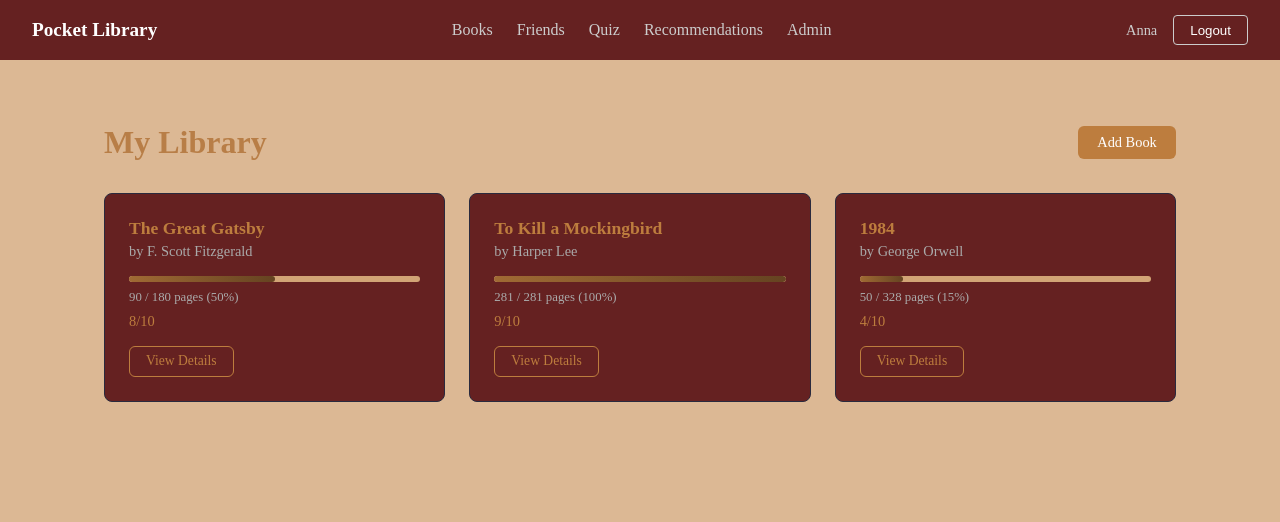
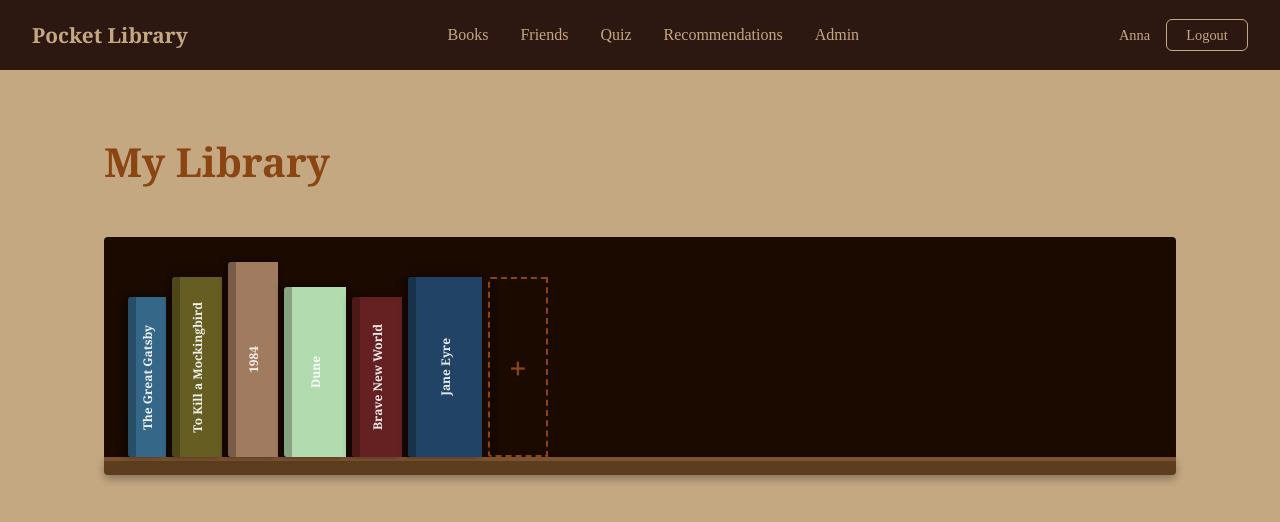
Before and after one commit to aholiuk/pocket-library-frontend, an Angular app: page /books in a window 1280 px wide. Shown: the top 522 px of the page. Built offline with nearby package versions, Linux system fonts and the light colour scheme.

Commit message:
styling bookshelf

```diff
--- a/src/app/components/book-list/book-list.html
+++ b/src/app/components/book-list/book-list.html
@@ -1,60 +1,62 @@
-<div class="book-list-container">
+<div class="library-container">
 
-  <div class="book-list-header">
+  <div class="library-header">
     <h1>My Library</h1>
-
-    <!-- only admins see the Add Book button -->
-    @if (isAdmin) {
-      <a routerLink="/books/new" class="btn-primary">Add Book</a>
-    }
   </div>
 
-  <!-- show spinner while loading -->
   @if (isLoading) {
-    <div class="loading">Loading books...</div>
+    <div class="loading">Loading your library...</div>
   }
 
-  <!-- show message if no books found -->
-  @if (!isLoading && books.length === 0) {
-    <div class="empty">No books found. Add your first book!</div>
-  }
+  <!-- bookshelf -->
+  @if (!isLoading) {
+    <div class="bookshelf">
 
-  <!-- book cards grid -->
-  @if (!isLoading && books.length > 0) {
-    <div class="books-grid">
-      @for (book of books; track book.id) {
-        <div class="book-card">
+      <div class="shelf">
+        @for (book of books; track book.id; let i = $index) {
+          <div
+            class="book-spine"
+            [style.background-color]="getSpineColor(i)"
+            [style.height.px]="getSpineHeight(i)"
+            [style.width.px]="getSpineWidth(book.totalPages)"
+            (mouseenter)="hoveredBookId = book.id!"
+            (mouseleave)="hoveredBookId = null"
+            (click)="openBook(book.id!)"
+          >
+            <!-- vertical title on the spine -->
+            <span class="spine-title">{{ book.title }}</span>
 
-          <div class="book-card-body">
-            <h2>{{ book.title }}</h2>
-            <p class="author">by {{ book.author }}</p>
-
-            <!-- progress bar -->
-            <div class="progress-bar">
-              <div
-                class="progress-fill"
-                [style.width.%]="book.progress">
+            <!-- hover card that appears above the book -->
+            @if (hoveredBookId === book.id) {
+              <div class="hover-card">
+                <h3>{{ book.title }}</h3>
+                <p class="hover-author">by {{ book.author }}</p>
+                <div class="hover-progress-bar">
+                  <div
+                    class="hover-progress-fill"
+                    [style.width.%]="book.progress">
+                  </div>
+                </div>
+                <p class="hover-pages">
+                  {{ book.pagesRead }} / {{ book.totalPages }} pages
+                </p>
+                <p class="hover-hint">Click to open</p>
               </div>
-            </div>
-            <p class="progress-text">
-              {{ book.pagesRead }} / {{ book.totalPages }} pages
-              ({{ book.progress | number:'1.0-0' }}%)
-            </p>
-
-            <!-- rating -->
-            @if (book.rating) {
-              <p class="rating"> {{ book.rating }}/10</p>
             }
           </div>
+        }
 
-          <div class="book-card-footer">
-            <a [routerLink]="['/books', book.id]" class="btn-secondary">
-              View Details
-            </a>
+        <!-- add book placeholder spine for admins -->
+        @if (isAdmin) {
+          <div class="book-spine book-spine--add" (click)="openBook(0)">
+            <span class="spine-title">+</span>
           </div>
+        }
+      </div>
 
-        </div>
-      }
+      <!-- shelf plank -->
+      <div class="shelf-plank"></div>
+
     </div>
   }
 
--- a/src/app/components/book-list/book-list.scss
+++ b/src/app/components/book-list/book-list.scss
@@ -1,118 +1,184 @@
-.book-list-container {
+.library-container {
   padding: 2rem;
+}
 
-  .book-list-header {
+.library-header {
   display: flex;
   justify-content: space-between;
   align-items: center;
-    margin-bottom: 2rem;
+  margin-bottom: 3rem;
 
   h1 {
-      font-size: 2rem;
-      color: #B87E47;
+    font-size: 2.5rem;
+    color: #8b4513;
+    font-family: 'Georgia', serif;
   }
 }
 
-  .loading, .empty {
-    text-align: center;
-    color: #aaa;
-    margin-top: 3rem;
-    font-size: 1.1rem;
-  }
-
-  .books-grid {
-    display: grid;
-    grid-template-columns: repeat(auto-fill, minmax(280px, 1fr));
-    gap: 1.5rem;
-  }
-
-  .book-card {
-    background: #652121;
-    border-radius: 8px;
-    padding: 1.5rem;
-    display: flex;
-    flex-direction: column;
-    justify-content: space-between;
-    border: 1px solid #2a2a3e;
-    transition: transform 0.2s ease, border-color 0.2s ease;
+.btn-add {
+  background: #8b4513;
+  color: #f5e6d0;
+  padding: 0.5rem 1.5rem;
+  border-radius: 6px;
+  font-size: 0.95rem;
+  text-decoration: none;
+  border: none;
 
   &:hover {
-      transform: translateY(-4px);
-      border-color: #BD7D3E;
-    }
-
-    .book-card-body {
-      h2 {
-        font-size: 1.1rem;
-        color: #BD7D3E;
-        margin-bottom: 0.25rem;
-      }
-
-      .author {
-        color: #aaa;
-        font-size: 0.9rem;
-        margin-bottom: 1rem;
-      }
-
-      .progress-bar {
-        height: 6px;
-        background: #D2A476;
-        border-radius: 3px;
-        overflow: hidden;
-        margin-bottom: 0.5rem;
-
-        .progress-fill {
-          height: 100%;
-          background: linear-gradient(90deg, #A06A34, #654321);
-          border-radius: 3px;
-          transition: width 0.3s ease;
+    background: #6b3410;
   }
 }
 
-      .progress-text {
-        font-size: 0.8rem;
-        color: #aaa;
-        margin-bottom: 0.5rem;
+.loading {
+  text-align: center;
+  color: #8b4513;
+  font-size: 1.1rem;
+  margin-top: 3rem;
 }
 
-      .rating {
-        font-size: 0.9rem;
-        color: #BD7D3E;
-      }
+.bookshelf {
+  margin-bottom: 3rem;
 }
 
-    .book-card-footer {
-      margin-top: 1rem;
+.shelf {
+  display: flex;
+  align-items: flex-end;
+  gap: 6px;
+  padding: 1rem 1.5rem 0 1.5rem;
+  background: #1a0a00;
+  border-radius: 4px 4px 0 0;
+  min-height: 220px;
+  flex-wrap: wrap;
+}
+
+.book-spine {
+  position: relative;
+  border-radius: 3px 0 0 3px;
+  cursor: pointer;
+  display: flex;
+  align-items: center;
+  justify-content: center;
+  transition: transform 0.2s ease;
+  box-shadow: -3px 0 6px rgba(0,0,0,0.4);
+
+  &:hover {
+    transform: translateY(-12px);
+  }
+
+  // left darker edge to simulate spine depth
+  &::before {
+    content: '';
+    position: absolute;
+    left: 0;
+    top: 0;
+    width: 8px;
+    height: 100%;
+    background: rgba(0,0,0,0.25);
+    border-radius: 3px 0 0 3px;
+  }
+
+  &--add {
+    background: transparent !important;
+    border: 2px dashed #8b4513;
+    box-shadow: none;
+    width: 60px !important;
+    height: 180px !important;
+
+    .spine-title {
+      color: #8b4513;
+      font-size: 2rem;
+      writing-mode: horizontal-tb;
+      transform: none;
+    }
+
+    &:hover {
+      background: rgba(139, 69, 19, 0.1) !important;
     }
   }
 }
 
-.btn-primary {
-  background: #BD7D3E;
-  color: white;
-  padding: 0.5rem 1.2rem;
-  border-radius: 6px;
-  text-decoration: none;
-  font-size: 0.9rem;
-  transition: background 0.2s ease;
+.spine-title {
+  writing-mode: vertical-rl;
+  text-orientation: mixed;
+  transform: rotate(180deg);
+  color: rgba(255,255,255,0.9);
+  font-size: 0.75rem;
+  font-family: 'Georgia', serif;
+  font-weight: bold;
+  padding: 0.5rem 0;
+  overflow: hidden;
+  max-height: 160px;
+  text-overflow: ellipsis;
+  white-space: nowrap;
+  z-index: 1;
+}
 
-  &:hover {
-    background: #BD7D3E;
+// hover card that appears above the spine
+.hover-card {
+  position: absolute;
+  bottom: 105%;
+  left: 50%;
+  transform: translateX(-50%);
+  width: 180px;
+  background: #2c1810;
+  border: 1px solid #8b4513;
+  border-radius: 8px;
+  padding: 0.8rem;
+  z-index: 100;
+  pointer-events: none;
+
+  h3 {
+    font-size: 0.85rem;
+    color: #e8c99a;
+    margin-bottom: 0.25rem;
+    font-family: 'Georgia', serif;
+  }
+
+  .hover-author {
+    font-size: 0.75rem;
+    color: #c4a882;
+    margin-bottom: 0.6rem;
+  }
+
+  .hover-progress-bar {
+    height: 4px;
+    background: #4a2a1a;
+    border-radius: 2px;
+    overflow: hidden;
+    margin-bottom: 0.4rem;
+
+    .hover-progress-fill {
+      height: 100%;
+      background: #8b4513;
+      border-radius: 2px;
     }
   }
 
-.btn-secondary {
-  display: inline-block;
-  border: 1px solid #BD7D3E;
-  color: #BD7D3E;
-  padding: 0.4rem 1rem;
-  border-radius: 6px;
-  text-decoration: none;
-  font-size: 0.85rem;
-  transition: all 0.2s ease;
+  .hover-pages {
+    font-size: 0.7rem;
+    color: #c4a882;
+    margin-bottom: 0.4rem;
+  }
 
-  &:hover {
-    background: #BD7D3E;
-    color: white;
+  .hover-hint {
+    font-size: 0.7rem;
+    color: #8b4513;
+    font-style: italic;
   }
 }
+
+// wooden shelf plank
+.shelf-plank {
+  height: 18px;
+  background: #5c3d1e;
+  border-radius: 0 0 4px 4px;
+  box-shadow: 0 4px 8px rgba(0,0,0,0.3);
+
+  &::before {
+    content: '';
+    display: block;
+    height: 4px;
+    background: #7a5230;
+    border-radius: 0;
+  }
+}
--- a/src/app/components/book-list/book-list.ts
+++ b/src/app/components/book-list/book-list.ts
@@ -1,62 +1,66 @@
 import { Component, inject, OnInit } from '@angular/core';
-import { RouterLink } from '@angular/router';
-import { DecimalPipe } from '@angular/common';
+import { Router } from '@angular/router';
 import { BookService } from '../../services/book.service';
 import { Book } from '../../models/book.model';
 
 @Component({
   selector: 'app-book-list',
-  imports: [RouterLink, DecimalPipe],
+  imports: [],
   templateUrl: './book-list.html',
   styleUrl: './book-list.scss'
 })
 export class BookList implements OnInit {
   private bookService = inject(BookService);
+  private router = inject(Router);
 
   books: Book[] = [];
   isLoading = true;
   isAdmin = true;
 
+  // tracks which book the user is hovering over
+  hoveredBookId: number | null = null;
+
+  // each book spine gets a color from this palette
+  spineColors = [
+    '#356789', '#655D21', '#A07B5F', '#B2DBAF',
+    '#652121', '#214365', '#51361A', '#216565'
+  ];
+
   ngOnInit(): void {
-    // this.bookService.getAll().subscribe({
-    //   next: (data) => {
-    //     this.books = data;
-    //     this.isLoading = false;
-    //   },
-    //   error: (err) => {
-    //     console.error('Failed to load books', err);
-    //     this.isLoading = false;
-    //   }
-    // });
-     this.books = [
-    {
-      id: 1,
-      title: 'The Great Gatsby',
-      author: 'F. Scott Fitzgerald',
-      totalPages: 180,
-      pagesRead: 90,
-      progress: 50,
-      rating: 8
-    },
-    {
-      id: 2,
-      title: 'To Kill a Mockingbird',
-      author: 'Harper Lee',
-      totalPages: 281,
-      pagesRead: 281,
-      progress: 100,
-      rating: 9
-    },
-    {
-      id: 3,
-      title: '1984',
-      author: 'George Orwell',
-      totalPages: 328,
-      pagesRead: 50,
-      progress: 15,
-      rating: 4
-    }
-  ];
-  this.isLoading = false;
+    // dummy data — will be replaced with real API call later
+    this.books = [
+      { id: 1, title: 'The Great Gatsby', author: 'F. Scott Fitzgerald', totalPages: 180, pagesRead: 90, progress: 50, rating: 8 },
+      { id: 2, title: 'To Kill a Mockingbird', author: 'Harper Lee', totalPages: 281, pagesRead: 281, progress: 100, rating: 9 },
+      { id: 3, title: '1984', author: 'George Orwell', totalPages: 328, pagesRead: 50, progress: 15, rating: 1 },
+      { id: 4, title: 'Dune', author: 'Frank Herbert', totalPages: 412, pagesRead: 200, progress: 48, rating: 10 },
+      { id: 5, title: 'Brave New World', author: 'Aldous Huxley', totalPages: 311, pagesRead: 100, progress: 32, rating: 7 },
+      { id: 6, title: 'Jane Eyre', author: 'Charlotte Brontë', totalPages: 500, pagesRead: 500, progress: 100, rating: 9 },
+    ];
+    this.isLoading = false;
+  }
+
+  // returns a color for each book based on its index
+  getSpineColor(index: number): string {
+    return this.spineColors[index % this.spineColors.length];
+  }
+
+  // 4 different heights for variety
+spineHeights = [160, 180, 195, 170];
+
+getSpineHeight(index: number): number {
+  return this.spineHeights[index % this.spineHeights.length];
+}
+
+// width based on page count
+getSpineWidth(totalPages: number): number {
+  if (totalPages < 200) return 38;
+  if (totalPages < 350) return 50;
+  if (totalPages < 500) return 62;
+  return 74;
+}
+
+  // navigate to book detail page on click
+  openBook(id: number): void {
+    this.router.navigate(['/books', id]);
   }
 }
--- a/src/app/components/navbar/navbar.scss
+++ b/src/app/components/navbar/navbar.scss
@@ -3,27 +3,30 @@ nav {
   align-items: center;
   justify-content: space-between;
   padding: 0 2rem;
-  height: 60px;
-  background-color: #652121;
-  color: white;
+  height: 70px;
+  background-color: #2c1810;
+  color: #c4a882;
 
   .nav-brand a {
-    color: white;
+    color: #c4a882;
     text-decoration: none;
-    font-size: 1.2rem;
+    font-size: 1.3rem;
     font-weight: bold;
+    font-family: 'Georgia', serif;
+    line-height: 1.2;
   }
 
   .nav-links {
     display: flex;
-    gap: 1.5rem;
+    gap: 2rem;
 
     a {
-      color: #ccc;
+      color: #c4a882;
       text-decoration: none;
+      font-size: 1rem;
 
       &:hover {
-        color: white;
+        color: #e8c99a;
       }
     }
   }
@@ -34,21 +37,22 @@ nav {
     gap: 1rem;
 
     span {
-      color: #ccc;
+      color: #c4a882;
       font-size: 0.9rem;
     }
 
     button {
-      padding: 0.4rem 1rem;
-      border: 1px solid #ccc;
-      border-radius: 4px;
+      padding: 0.4rem 1.2rem;
+      border: 1.5px solid #c4a882;
+      border-radius: 6px;
       background: transparent;
-      color: white;
+      color: #c4a882;
       cursor: pointer;
+      font-size: 0.9rem;
 
       &:hover {
-        background: white;
-        color: #1a1a2e;
+        background: #c4a882;
+        color: #2c1810;
       }
     }
   }
--- a/src/styles.scss
+++ b/src/styles.scss
@@ -5,9 +5,9 @@
 }
 
 body {
-  font-family:'Times New Roman', Times, serif;
-  background-color: #DCB894;
-  color: #e0e0e0;
+  font-family: 'Times New Roman', serif;
+  background-color: #c4a882;
+  color: #2c1810;
   min-height: 100vh;
 }
 
@@ -24,4 +24,9 @@ a {
 
 button {
   cursor: pointer;
+  font-family: inherit;
 }
+
+h1, h2, h3 {
+  color: #8b4513;
+}
```
Lines whose indentation alone changed are shown as unchanged.
